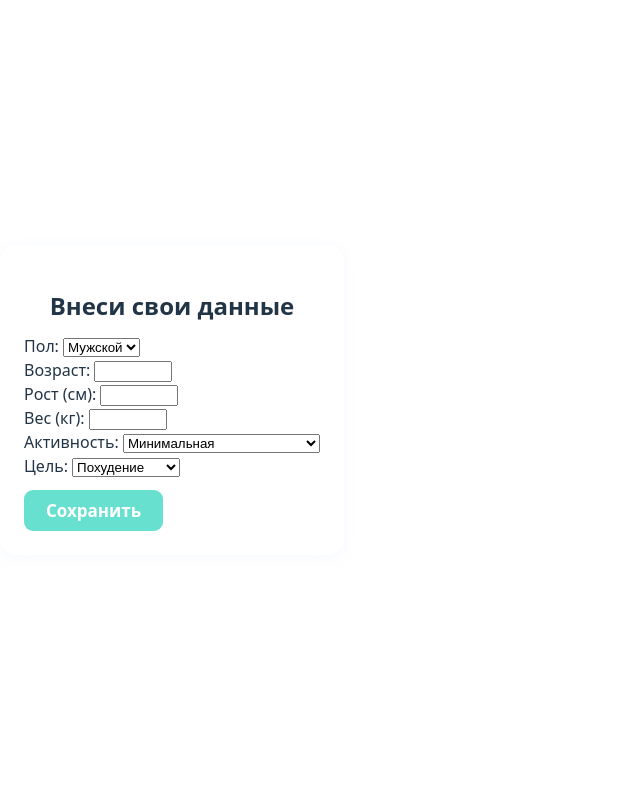
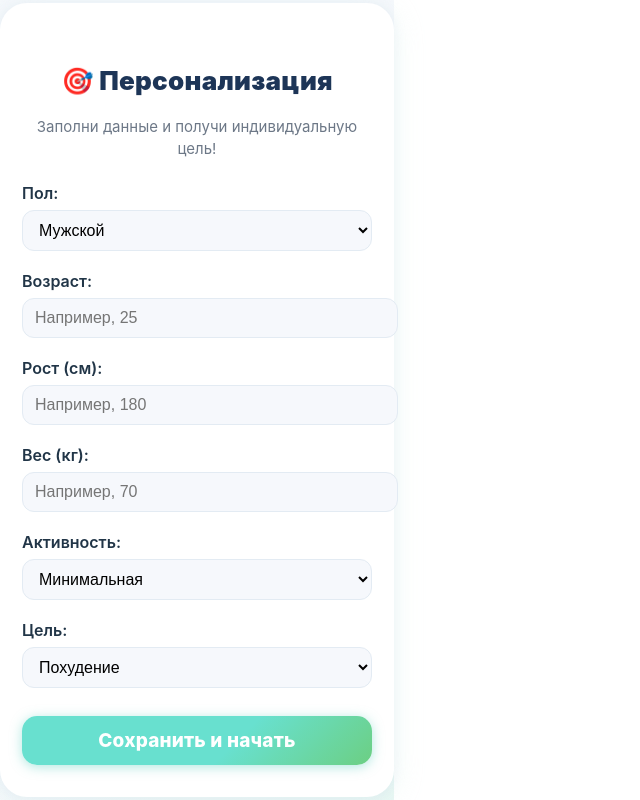
Before and after one commit to AlexFogpk/ai-smart-fitness, a React (Vite) app in the folder frontend/: page / in a window 1280 px wide. Shown: the whole page, without its empty margins (0-640 px from the left). Built offline with nearby package versions, Linux system fonts and the light colour scheme.

Commit message:
Update App.jsx

```diff
--- a/frontend/src/App.jsx
+++ b/frontend/src/App.jsx
@@ -40,10 +40,17 @@ function App() {
   });
 
   // 1. Onboarding-форма
+    // ... внутри App()
   if (!user) {
     return (
-      <div style={{ maxWidth: 340, margin: "30px auto", padding: 24, borderRadius: 16, background: "#fff", boxShadow: "0 2px 15px #e1eaff50" }}>
-        <h2 style={{ textAlign: "center", fontWeight: 700, marginBottom: 10 }}>Внеси свои данные</h2>
+      <div style={{
+        minHeight: '100vh',
+        background: "linear-gradient(135deg, #f6f8fc 60%, #e1f6ef 120%)",
+        display: "flex",
+        alignItems: "center",
+        justifyContent: "center",
+        fontFamily: "SF Pro Display, sans-serif"
+      }}>
         <form
           onSubmit={e => {
             e.preventDefault();
@@ -58,48 +65,105 @@ function App() {
             };
             setUser(formUser);
           }}
+          style={{
+            background: "#fff",
+            borderRadius: 27,
+            boxShadow: "0 4px 32px #e0f5ee70, 0 1.5px 12px #bbc6e238",
+            padding: "36px 22px 32px 22px",
+            minWidth: 280,
+            maxWidth: 350,
+            width: "100%",
+            margin: "auto"
+          }}
         >
-          <div>
-            <label>Пол: </label>
-            <select required name="sex" defaultValue="male">
+          <h2 style={{
+            textAlign: "center", fontWeight: 900,
+            fontSize: 26, marginBottom: 16, color: "#1d3557", letterSpacing: ".01em"
+          }}>
+            🎯 Персонализация
+          </h2>
+          <p style={{ textAlign: "center", color: "#6d7887", fontSize: 15, marginBottom: 20 }}>
+            Заполни данные и получи индивидуальную цель!
+          </p>
+          <div style={{ marginBottom: 18 }}>
+            <label style={{ fontWeight: 600 }}>Пол:</label><br />
+            <select required name="sex" defaultValue="male"
+              style={{
+                width: "100%", marginTop: 5, padding: "10px 12px", borderRadius: 12,
+                border: "1px solid #e3ebf3", outline: "none", fontSize: 16, background: "#f6f8fc"
+              }}>
               <option value="male">Мужской</option>
               <option value="female">Женский</option>
             </select>
           </div>
-          <div>
-            <label>Возраст: </label>
-            <input required type="number" name="age" min={10} max={100} style={{ width: 70 }} />
+          <div style={{ marginBottom: 18 }}>
+            <label style={{ fontWeight: 600 }}>Возраст:</label>
+            <input required type="number" name="age" min={10} max={100}
+              style={{
+                marginTop: 5, width: "100%", padding: "10px 12px", borderRadius: 12,
+                border: "1px solid #e3ebf3", outline: "none", fontSize: 16, background: "#f6f8fc"
+              }}
+              placeholder="Например, 25"
+            />
           </div>
-          <div>
-            <label>Рост (см): </label>
-            <input required type="number" name="height" min={120} max={250} style={{ width: 70 }} />
+          <div style={{ marginBottom: 18 }}>
+            <label style={{ fontWeight: 600 }}>Рост (см):</label>
+            <input required type="number" name="height" min={120} max={250}
+              style={{
+                marginTop: 5, width: "100%", padding: "10px 12px", borderRadius: 12,
+                border: "1px solid #e3ebf3", outline: "none", fontSize: 16, background: "#f6f8fc"
+              }}
+              placeholder="Например, 180"
+            />
           </div>
-          <div>
-            <label>Вес (кг): </label>
-            <input required type="number" name="weight" min={30} max={250} style={{ width: 70 }} />
+          <div style={{ marginBottom: 18 }}>
+            <label style={{ fontWeight: 600 }}>Вес (кг):</label>
+            <input required type="number" name="weight" min={30} max={250}
+              style={{
+                marginTop: 5, width: "100%", padding: "10px 12px", borderRadius: 12,
+                border: "1px solid #e3ebf3", outline: "none", fontSize: 16, background: "#f6f8fc"
+              }}
+              placeholder="Например, 70"
+            />
           </div>
-          <div>
-            <label>Активность: </label>
-            <select required name="activity" defaultValue="1.2">
+          <div style={{ marginBottom: 18 }}>
+            <label style={{ fontWeight: 600 }}>Активность:</label>
+            <select required name="activity" defaultValue="1.2"
+              style={{
+                width: "100%", marginTop: 5, padding: "10px 12px", borderRadius: 12,
+                border: "1px solid #e3ebf3", outline: "none", fontSize: 16, background: "#f6f8fc"
+              }}>
               <option value="1.2">Минимальная</option>
-              <option value="1.375">Лёгкая (1-3 тренировки/нед)</option>
-              <option value="1.55">Средняя (3-5 трен/нед)</option>
+              <option value="1.375">Лёгкая (1-3 трен./нед)</option>
+              <option value="1.55">Средняя (3-5 трен./нед)</option>
               <option value="1.725">Высокая</option>
             </select>
           </div>
-          <div>
-            <label>Цель: </label>
-            <select required name="goal" defaultValue="weight-loss">
+          <div style={{ marginBottom: 20 }}>
+            <label style={{ fontWeight: 600 }}>Цель:</label>
+            <select required name="goal" defaultValue="weight-loss"
+              style={{
+                width: "100%", marginTop: 5, padding: "10px 12px", borderRadius: 12,
+                border: "1px solid #e3ebf3", outline: "none", fontSize: 16, background: "#f6f8fc"
+              }}>
               <option value="weight-loss">Похудение</option>
               <option value="maintain">Поддержание</option>
               <option value="weight-gain">Набор массы</option>
             </select>
           </div>
-          <button style={{ marginTop: 12, padding: "9px 22px", borderRadius: 9, background: "#68e0cf", color: "#fff", border: "none", fontWeight: 700, fontSize: 17 }}>Сохранить</button>
+          <button type="submit" style={{
+            width: "100%", background: "linear-gradient(135deg,#68e0cf 60%,#6ccf83)",
+            padding: "13px", borderRadius: 15, color: "#fff", border: 0,
+            fontWeight: 800, fontSize: 19, letterSpacing: ".01em", boxShadow: "0 2px 12px #63d1c380",
+            marginTop: 8, transition: "0.13s", cursor: "pointer"
+          }}>
+            Сохранить и начать
+          </button>
         </form>
       </div>
     )
   }
+
 
   // 2. После онбординга — расчет и дашборд
   const kbju = calcKBJU(user);
```
